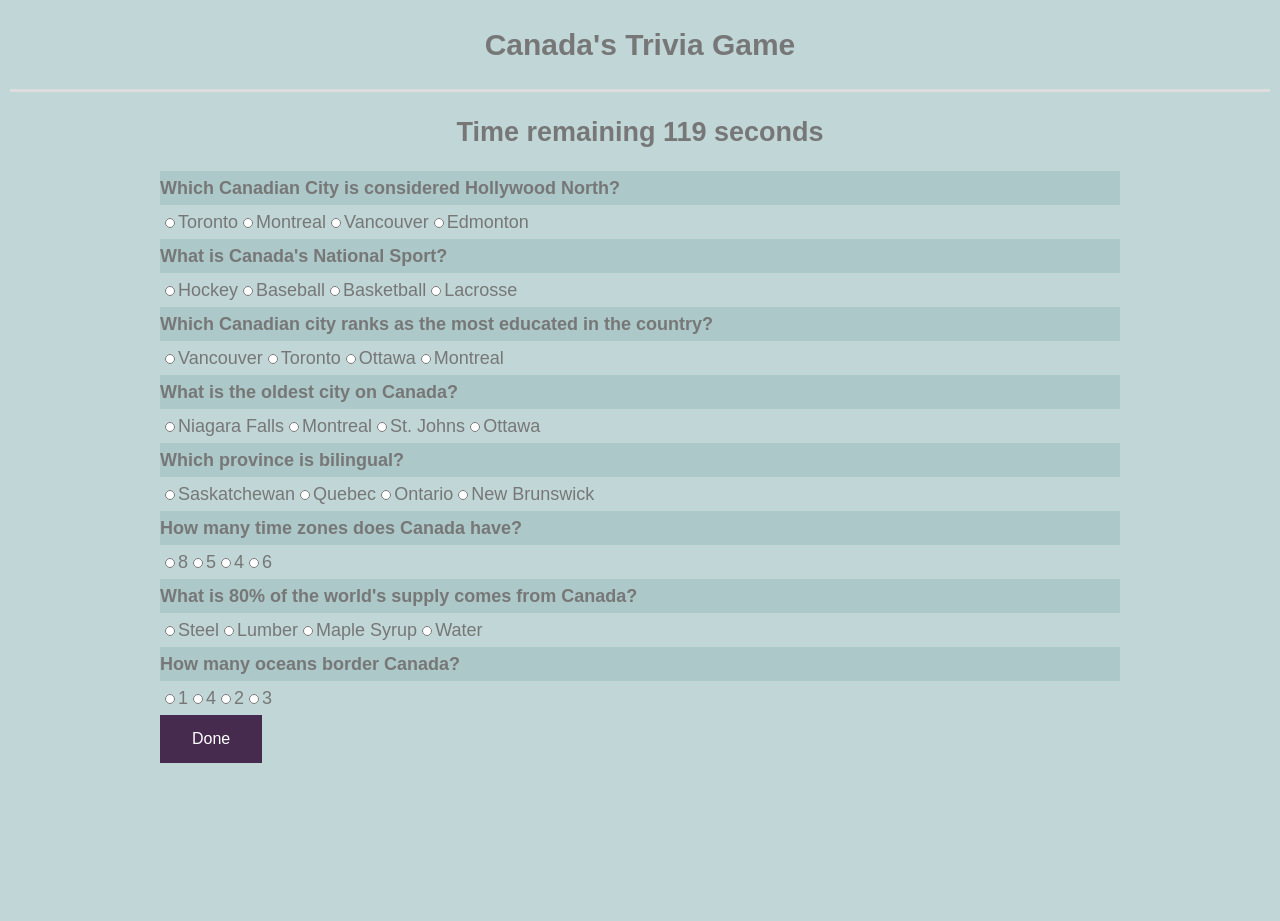
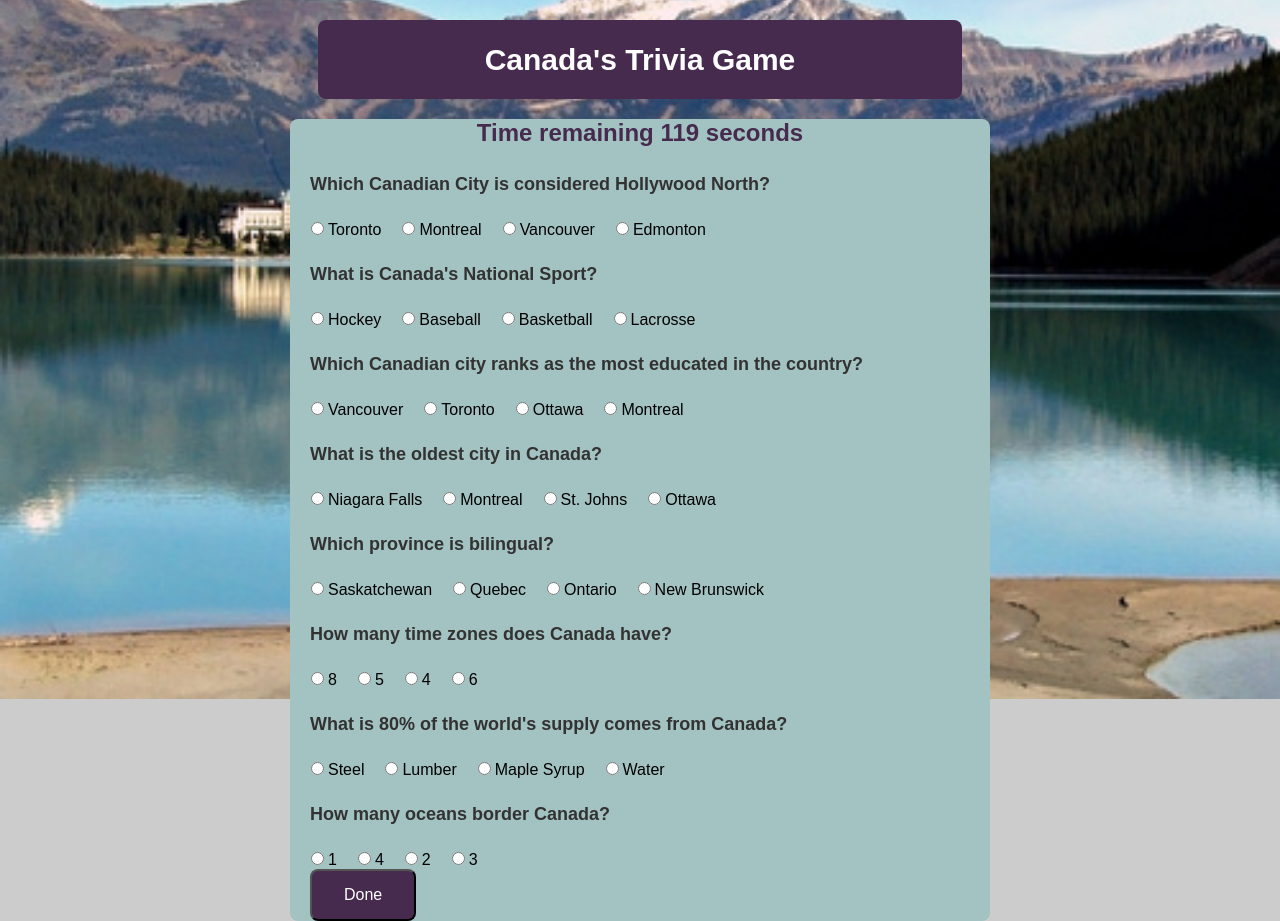
Before and after one commit to alejuarez/TriviaGame, a plain HTML site: page index.html in a window 1280 px wide. Both pictures are taken after a click on the button "Start". Before the commit the page ends 800 px from the top, so only its background shows below. Drawn offline with nearby package versions, Linux system fonts and the light colour scheme.

Commit message:
fixed background

```diff
--- a/assets/css/style.css
+++ b/assets/css/style.css
@@ -2,38 +2,51 @@
   box-sizing: border-box;
 }
 
-body,
+body {
+  font-family: Arial, Helvetica, sans-serif;
+  background-image: url(../images/Lake-Louise-canada.jpg);
+  background-color: #cccccc;
+  height: 500px;
+  background-position: center;
+  background-repeat: no-repeat;
+  background-size: cover;
+  position: relative;
+}
 h3 {
   font-size: 18px;
   line-height: 34px;
-  margin: 0;
+  margin-left: 20px;
   font-family: Arial, Helvetica, sans-serif;
-  color: #777;
-  background-color: rgba(163, 194, 194, 0.667);
+  color: rgb(51, 50, 50);
+  background-color: rgba(163, 194, 194);
 }
 
 #content {
   width: 100%;
-  max-width: 960px;
+  max-width: 700px;
   margin: 0 auto;
   clear: both;
+  background-color: rgba(163, 194, 194);
+  border-radius: 8px;
 }
 
 h2 {
   text-align: center;
   font-family: Arial, Helvetica, sans-serif;
   font-weight: 700;
-  color: #777;
+  color: rgb(70, 43, 78);
 }
 
 h1 {
   text-align: center;
-  margin-left: 10px;
-  margin-right: 10px;
+  margin-left: 310px;
+  margin-right: 310px;
   font-size: 30px;
   line-height: 49px;
-  border-bottom: 3px solid #ddd;
-  padding-bottom: 20px;
+  color: white;
+  background-color: rgb(70, 43, 78);
+  padding: 15px 32px;
+  border-radius: 8px;
 }
 #start {
   background-color: rgb(70, 43, 78);
@@ -44,6 +57,7 @@ h1 {
   font-size: 20px;
   text-align: center;
   color: white;
+  border-radius: 8px;
   transform: translate(-50%, -50%);
   -ms-transform: translate(-50%, -50%);
 }
@@ -52,23 +66,24 @@ h1 {
   background-color: rgb(70, 43, 78);
   top: 50%;
   bottom: 50%;
-  border: none;
+  border-radius: 8px;
   color: white;
   padding: 15px 32px;
   text-align: center;
   text-decoration: none;
   display: block;
   font-size: 16px;
-  margin: 0;
+  margin-left: 20px;
   position: relative;
   cursor: pointer;
 }
-
-input[type="radio"] {
-  width: 1em;
-  height: 1em;
-  font-size: 10px;
-  font-weight: 5;
+#text {
+  display: inline;
+  margin-left: 5px;
+}
+input[type='radio'] {
+  width: 15px;
+  margin-left: 20px;
 }
 
 /* Media queries*/
--- a/assets/javascript/app.js
+++ b/assets/javascript/app.js
@@ -9,49 +9,49 @@ var interval = 0;
 
 var trivia = [
   {
-    question: "Which Canadian City is considered Hollywood North?",
-    answers: ["Toronto", "Montreal", "Vancouver", "Edmonton"],
-    correctAnswer: "Vancouver"
+    question: 'Which Canadian City is considered Hollywood North?',
+    answers: ['Toronto', 'Montreal', 'Vancouver', 'Edmonton'],
+    correctAnswer: 'Vancouver'
   },
   {
     question: "What is Canada's National Sport?",
-    answers: ["Hockey", "Baseball", "Basketball", "Lacrosse"],
-    correctAnswer: "Lacrosse"
+    answers: ['Hockey', 'Baseball', 'Basketball', 'Lacrosse'],
+    correctAnswer: 'Lacrosse'
   },
   {
-    question: "Which Canadian city ranks as the most educated in the country?",
-    answers: ["Vancouver", "Toronto", "Ottawa", "Montreal"],
-    correctAnswer: "Ottawa"
+    question: 'Which Canadian city ranks as the most educated in the country?',
+    answers: ['Vancouver', 'Toronto', 'Ottawa', 'Montreal'],
+    correctAnswer: 'Ottawa'
   },
   {
-    question: "What is the oldest city on Canada?",
-    answers: ["Niagara Falls", "Montreal", "St. Johns", "Ottawa"],
-    correctAnswer: "St. Johns"
+    question: 'What is the oldest city in Canada?',
+    answers: ['Niagara Falls', 'Montreal', 'St. Johns', 'Ottawa'],
+    correctAnswer: 'St. Johns'
   },
   {
-    question: "Which province is bilingual?",
-    answers: ["Saskatchewan", "Quebec", "Ontario", "New Brunswick"],
-    correctAnswer: "New Brunswick"
+    question: 'Which province is bilingual?',
+    answers: ['Saskatchewan', 'Quebec', 'Ontario', 'New Brunswick'],
+    correctAnswer: 'New Brunswick'
   },
   {
-    question: "How many time zones does Canada have?",
-    answers: ["8", "5", "4", "6"],
-    correctAnswer: "6"
+    question: 'How many time zones does Canada have?',
+    answers: ['8', '5', '4', '6'],
+    correctAnswer: '6'
   },
   {
     question: "What is 80% of the world's supply comes from Canada?",
-    answers: ["Steel", "Lumber", "Maple Syrup", "Water"],
-    correctAnswer: "Maple Syrup"
+    answers: ['Steel', 'Lumber', 'Maple Syrup', 'Water'],
+    correctAnswer: 'Maple Syrup'
   },
   {
-    question: "How many oceans border Canada?",
-    answers: ["1", "4", "2", "3"],
-    correctAnswer: "3"
+    question: 'How many oceans border Canada?',
+    answers: ['1', '4', '2', '3'],
+    correctAnswer: '3'
   }
 ];
 
 function countdown() {
-  $("#counter").html(timer);
+  $('#counter').html(timer);
   if (timer > 0) {
     timer--;
   } else {
@@ -61,16 +61,16 @@ function countdown() {
 }
 
 function start() {
-  $("#content").empty();
+  $('#content').empty();
   interval = setInterval(countdown, 1000);
-  $("#content").prepend(
+  $('#content').prepend(
     '<h2> Time remaining <span id="counter"></span> seconds </h2>'
   );
   for (i = 0; i < trivia.length; i++) {
-    $("#content").append("<h3>" + trivia[i].question + "</h3>");
+    $('#content').append('<h3>' + trivia[i].question + '</h3>');
     var arrlength = trivia[i].answers.length;
     for (j = 0; j < arrlength; j++) {
-      $("#content").append(
+      $('#content').append(
         "<input type='radio' name='question-" +
           i +
           "' value='" +
@@ -80,7 +80,7 @@ function start() {
       );
     }
   }
-  $("#content").append("<br><button id='done'>Done</button>");
+  $('#content').append("<br><button id='done'>Done</button>");
 
   //$(document).on("click", "#done", validAnswer);
 }
@@ -93,17 +93,17 @@ function initialize() {
   timer = 120;
 }
 
-$("#start").on("click", function() {
+$('#start').on('click', function() {
   initialize();
   start();
 });
 
-$(document).on("click", "#done", validAnswer);
+$(document).on('click', '#done', validAnswer);
 
 function validAnswer() {
   // keep track of user's answers
-  var userAnswer = "";
-  var userComp = "";
+  var userAnswer = '';
+  var userComp = '';
   // for each question...
   for (var i = 0; i < trivia.length; i++) {
     var checked = $(`input[name=question-${i}]:checked`);
@@ -123,17 +123,17 @@ function showResults() {
   clearInterval(interval);
 
   var results =
-    "<h2>Correct Answers: " +
+    '<h2>Correct Answers: ' +
     correAnswer +
-    "</h2><h2>Incorrect Answers: " +
+    '</h2><h2>Incorrect Answers: ' +
     incorAnswer +
-    "</h2><h2>Unanswered Questions: " +
+    '</h2><h2>Unanswered Questions: ' +
     unAnswer +
-    "</h2>";
+    '</h2>';
 
-  $("#content").empty();
-  $("#content").append("<h2>All Done!</h2>");
-  $("#content").append(results);
+  $('#content').empty();
+  $('#content').append('<h2>All Done!</h2>');
+  $('#content').append(results);
   // $("#content").append(
   //   "<br><button id='play'>Click here to play again</button>"
   //  );
```
Also changed, not shown: assets/images/Lake-Louise-canada.jpg (added).
